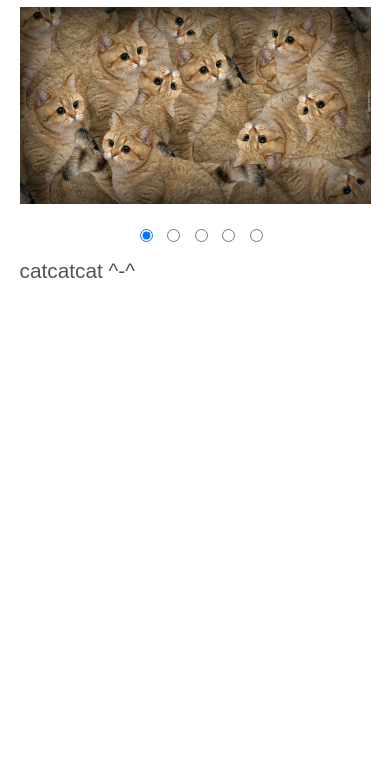
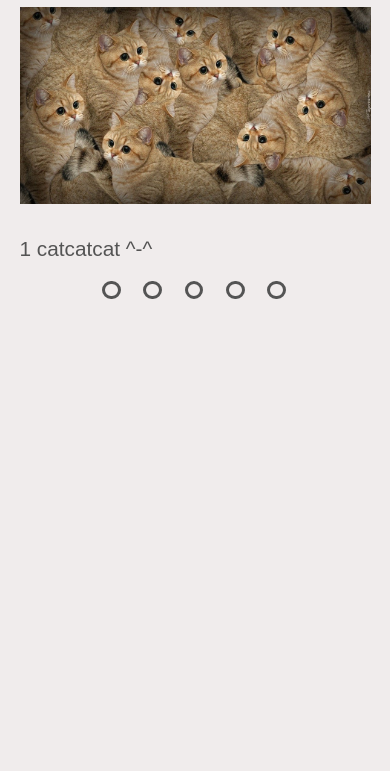
Before and after one commit to RinnnnSh/cssMemSlider, a plain HTML site: page cssMemSlider/index.html in a window 390 px wide. Shown: the part 73-844 px from the top of the page. Drawn offline with Linux system fonts and the light colour scheme.

Commit message:
fix: add colors and fix slider (Sun, May 15, 2022 00:14:52 PM)

```diff
--- a/cssMemSlider/index.html
+++ b/cssMemSlider/index.html
@@ -14,42 +14,48 @@
         <h1>CSS Cat Slider</h1>
     </header>
     <main class="slider">
-
-        <div class="slides">
-            <div class="slide active">
-                <img src="img/11.jpg" alt="">
-                <p>catcatcat ^-^</p>
-            </div>
-            <div class="slide">
-                <img src="img/12.jpg" alt="">
-                <p>catcatcat ^-^</p>
-            </div>
-            <div class="slide">
-                <img src="img/13.jpg" alt="">
-                <p>catcatcat ^-^</p>
-            </div>
-            <div class="slide">
-                <img src="img/16.jpg" alt="">
-                <p>catcatcat ^-^</p>
-            </div>
-            <div class="slide">
-                <img src="img/15.jpg" alt="">
-                <p>catcatcat ^-^</p>
-            </div>
-        </div>
-
         <input class="slider-input" checked type='radio' name='slider' id='slide1'>
         <input class="slider-input" type='radio' name='slider' id='slide2'>
         <input class="slider-input" type='radio' name='slider' id='slide3'>
         <input class="slider-input" type='radio' name='slider' id='slide4'>
         <input class="slider-input" type='radio' name='slider' id='slide5'>
 
+        <div class="slides-wraper">
+            <ul class="slides">
+                <li class="slide slide-active">
+                    <img src="img/11.jpg" alt="">
+                </li>
+                <li class="slide">
+                    <img src="img/12.jpg" alt="">
+                </li>
+                <li class="slide">
+                    <img src="img/13.jpg" alt="">
+                </li>
+                <li class="slide">
+                    <img src="img/16.jpg" alt="">
+                </li>
+                <li class="slide">
+                    <img src="img/15.jpg" alt="">
+                </li>
+            </ul>
+        </div>
+
+        <div class="text-wraper">
+            <ul>
+                <li class="text text-active">1 catcatcat ^-^</li>
+                <li class="text">2 catcatcat ^-^</li>
+                <li class="text">3 catcatcat ^-^</li>
+                <li class="text">4 catcatcat ^-^</li>
+                <li class="text">5 catcatcat ^-^</li>
+            </ul>
+        </div>
+
         <div class="navigation">
-            <label for="slide1" class="bar"></label>
-            <label for="slide2" class="bar"></label>
-            <label for="slide3" class="bar"></label>
-            <label for="slide4" class="bar"></label>
-            <label for="slide5" class="bar"></label>
+            <label for="slide1" class="bar"><div></div></label>
+            <label for="slide2" class="bar"><div></div></label>
+            <label for="slide3" class="bar"><div></div></label>
+            <label for="slide4" class="bar"><div></div></label>
+            <label for="slide5" class="bar"><div></div></label>
         </div>
 
     </main>
--- a/cssMemSlider/style.css
+++ b/cssMemSlider/style.css
@@ -1,31 +1,41 @@
 body {
-    margin: 0 auto;
-    max-width: 1280px;
     font-family: 'Arial';
     color: #545454;
+    background-color: rgb(240, 236, 236);
 }
 
 h1 {
     text-align: center;
 }
 
-p {
-    font-size: 1.3em;
+ul {
+    list-style: none;
+    padding: 0;
+    margin: 0;
 }
 
 img {
     width: 100%;
 }
 
+input {
+    display: none;
+}
+
 .slider {
     width: 90%;
+    max-width: 60rem;
+    padding: 0;
     margin: 0 auto;
     overflow: hidden;
+    display: flex;
+    flex-wrap: wrap;
 }
 
 .slides {
     display: flex;
     width: 500%;
+    margin-bottom: 1rem;
 }
 
 .slide {
@@ -33,83 +43,96 @@ img {
     transition: all 1s ease-in-out;
 }
 
-
-/* .active {
-    margin-left: 0;
-} */
-
-#slide1:checked~.slides .active {
+#slide1:checked~.slides-wraper .slides .slide-active {
     margin-left: 0;
 }
 
-#slide2:checked~.slides .active {
+#slide2:checked~.slides-wraper .slides .slide-active {
     margin-left: -20%;
 }
 
-#slide3:checked~.slides .active {
+#slide3:checked~.slides-wraper .slides .slide-active {
     margin-left: -40%;
 }
 
-#slide4:checked~.slides .active {
+#slide4:checked~.slides-wraper .slides .slide-active {
     margin-left: -60%;
 }
 
-#slide5:checked~.slides .active {
+#slide5:checked~.slides-wraper .slides .slide-active {
     margin-left: -80%;
 }
 
 .navigation {
-    position: relative;
-    left: 84%;
-    bottom: 68px;
+    align-self: flex-end;
+    margin-left: auto;
 }
 
 .bar {
     display: inline-block;
-    width: 23px;
-    height: 35px;
-    /* background-color: antiquewhite; */
+    width: 1.3rem;
+    height: 1.3rem;
+    padding: 0.5rem;
     cursor: pointer;
     transition: all 0.3s ease-in-out;
 }
 
-.bar:hover,
-input:hover {
-    transform: scale(1.35);
-    transition: all 0.3s ease-in-out;
+.bar div {
+    width: 0.8rem;
+    height: 0.8rem;
+    border-radius: 100%;
+    border: 3px solid #545454;
 }
 
-input {
-    position: relative;
-    left: 84%;
-    bottom: 40px;
-    z-index: 10;
-    margin: 0 5px;
+.bar:hover div {
+    transition: all 0.3s ease-in-out;
+    background-color: #bbb;
+    border: 3px solid #888;
 }
 
-@media screen and (max-width: 900px) {
-    .navigation,
-    input {
-        left: 81.5%;
-    }
+.bar:active div {
+    background-color: orangered;
+    border: 3px solid orangered;
+}
+
+.text-wraper {
+    height: 3rem;
+    overflow: hidden;
+}
+
+.text {
+    padding: 0.8rem 0;
+    font-size: 1.3em;
+    transition: all 1s ease-in-out;
+}
+
+#slide1:checked~.text-wraper .text-active {
+    margin-top: 0;
+}
+
+#slide2:checked~.text-wraper .text-active {
+    margin-top: -3.1rem;
+}
+
+#slide3:checked~.text-wraper .text-active {
+    margin-top: -6.2rem;
+}
+
+#slide4:checked~.text-wraper .text-active {
+    margin-top: -9.3rem;
+}
+
+#slide5:checked~.text-wraper .text-active {
+    margin-top: -12.4rem;
 }
 
 @media screen and (max-width: 768px) {
-    .slide p {
-        margin-top: 50px;
+    .slider {
+        flex-direction: column;
     }
     .navigation {
-        left: 50%;
-        transform: translateX(-60px);
-        bottom: 105px;
-    }
-    input {
-        left: 50%;
-        transform: translateX(-60px);
-        bottom: 75px;
-    }
-    input:hover {
-        transform: scale(1.35) translateX(-45px);
-        transition: all 0.3s ease-in-out;
+        margin: 0;
+        align-self: center;
+        flex-flow: 1;
     }
 }
```
